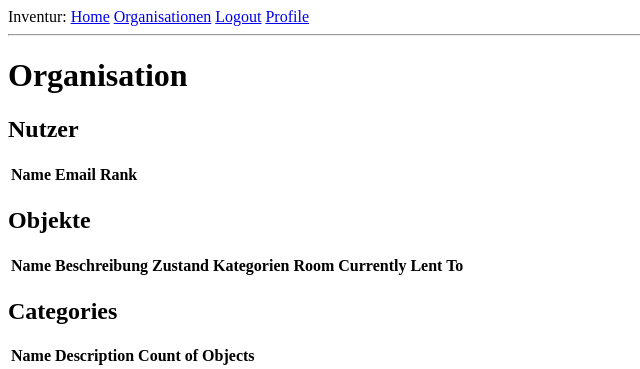
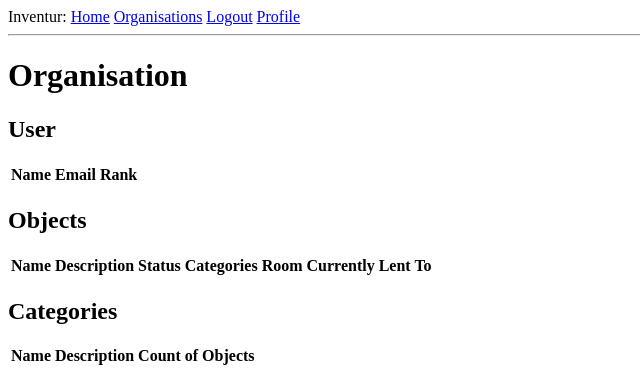
Before and after one commit to fpwg/Q2Datenbankprojekt, a Python web app: template app/templates/organisation.html in a window 1280 px wide. Shown: the top 369 px of the page, without its empty margins (0-640 px from the left). Run offline with Jinja, Linux system fonts and the light colour scheme; the template is opened without the code that fills it, so the values that code supplies are empty.

Commit message:
translation

```diff
--- a/app/templates/base.html
+++ b/app/templates/base.html
@@ -10,7 +10,7 @@
         <div>
           Inventur:
           <a href="{{ url_for('index') }}">Home</a>
-          <a href="{{ url_for('organisations') }}">Organisationen</a>
+          <a href="{{ url_for('organisations') }}">Organisations</a>
           {% if current_user.is_anonymous%}
           <a href="{{ url_for('login') }}">Login</a>
           <a href="{{ url_for('register') }}">Register</a>
--- a/app/templates/object_table.html
+++ b/app/templates/object_table.html
@@ -1,9 +1,9 @@
 <table>
   <tr style="font-weight: bold;">
     <td>Name</td>
-    <td>Beschreibung</td>
-    <td>Zustand</td>
-    <td>Kategorien</td>
+    <td>Description</td>
+    <td>Status</td>
+    <td>Categories</td>
     <td>Room</td>
     <td>Currently Lent To</td>
   </tr>
--- a/app/templates/organisation.html
+++ b/app/templates/organisation.html
@@ -4,7 +4,7 @@
   <h1>
     Organisation {{organisation.name}}
   </h1>
-  <h2>Nutzer</h2>
+  <h2>User</h2>
   <table>
     <tr style="font-weight: bold;">
       <td>Name</td>
@@ -19,7 +19,7 @@
     </tr>
     {% endfor %}
   </table>
-  <h2>Objekte</h2>
+  <h2>Objects</h2>
   {% include "object_table.html" %}
 
   <h2>Categories</h2>
--- a/app/templates/organisation_list.html
+++ b/app/templates/organisation_list.html
@@ -2,17 +2,17 @@
 
 {% block content %}
   <h1>
-    Alle Organisationen
+    All Organisations
   </h1>
   {% if not current_user.is_anonymous%}
   <p>
-    Neue Organisation <a href="{{ url_for('register_organisation') }}">erstellen</a>
+    <a href="{{ url_for('register_organisation') }}">Create</a> new organisation
   </p>
   {% endif %}
   <table>
     <tr style="font-weight: bold;">
       <td>Name</td>
-      <td>Nutzeranzahl</td>
+      <td>User Count</td>
     </tr>
     {% for organisation in organisations %}
     <tr>
--- a/app/templates/user.html
+++ b/app/templates/user.html
@@ -13,11 +13,11 @@
 
 
 {% if organisations %}
-<h2>Mitglied in</h2>
+<h2>Member of</h2>
 <table>
     <tr style="font-weight: bold;">
         <td>Name</td>
-        <td>Nutzeranzahl</td>
+        <td>User Count</td>
     </tr>
     {% for organisation_rel in organisations %}
     <tr>
```
Also changed, not shown: app/templates/organisation_ranks.html (+7 -7 lines).
